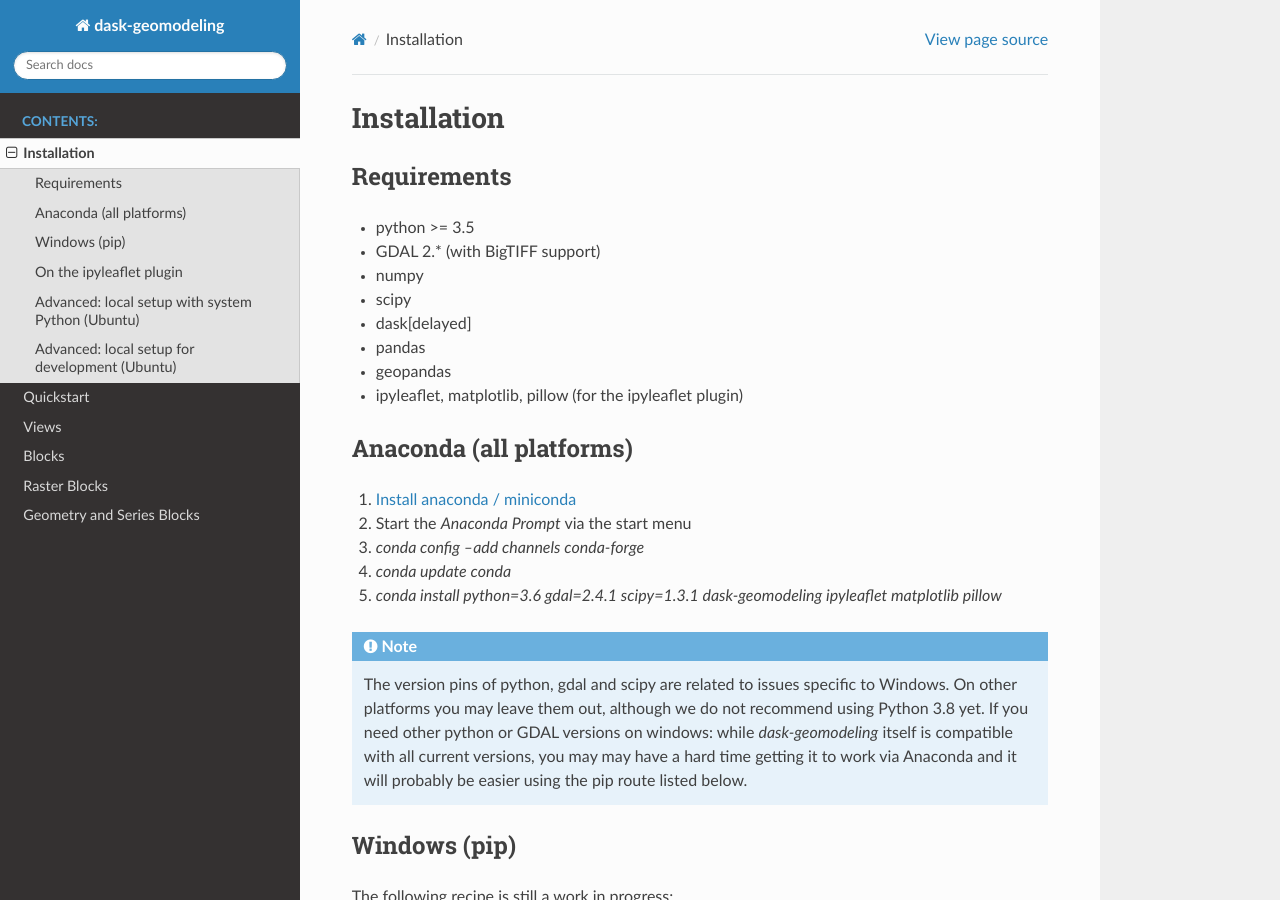
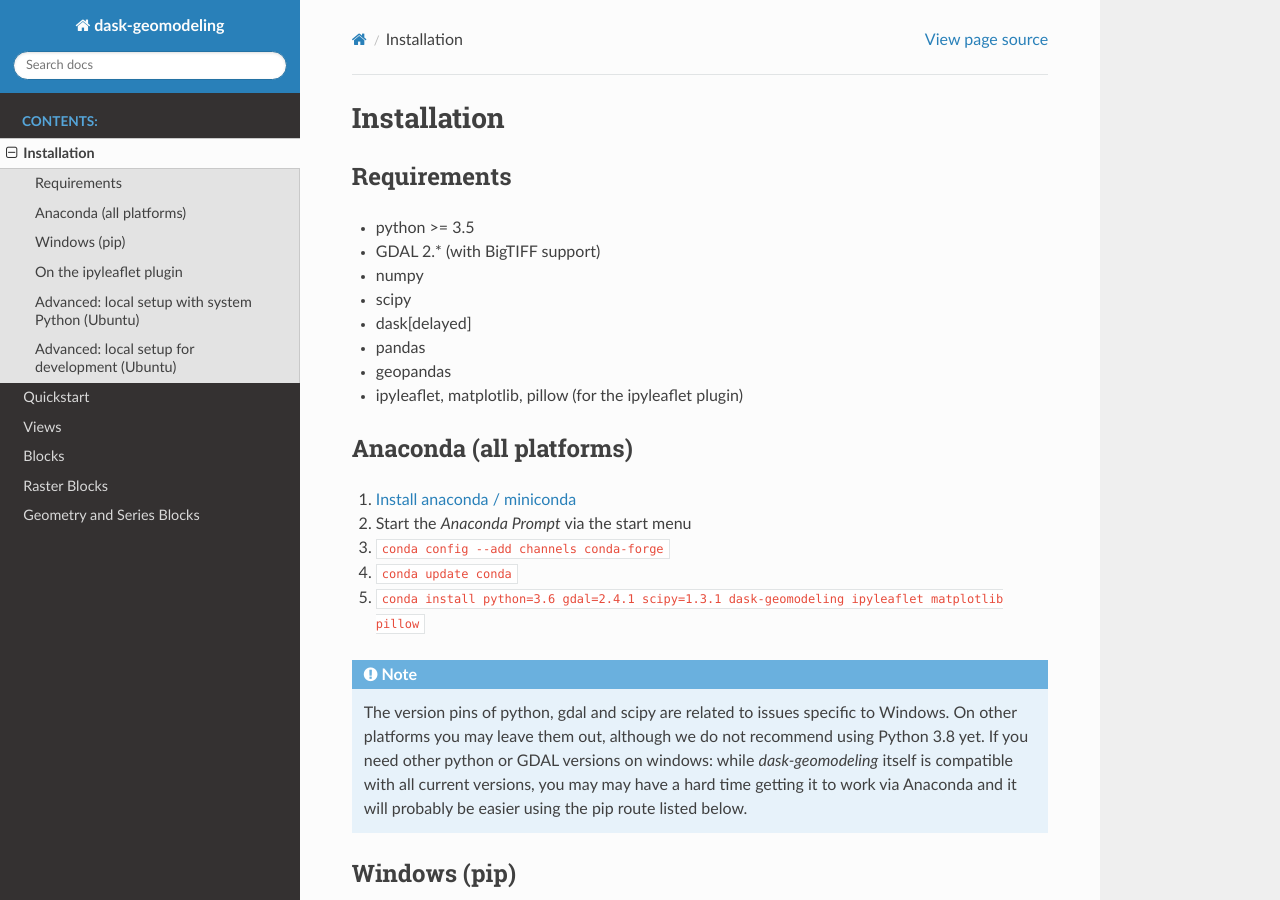
Before and after one commit to nens/dask-geomodeling, a Sphinx documentation site: the page built from docs/installation.rst, in a window 1280 px wide and 900 px high. Built offline with Sphinx 7.4.7 and the Read the Docs theme 2.0.0, drawn with Linux system fonts in a browser that asks for light colours.

Commit message:
DOC: rst syntax fix (#25)

```diff
--- a/docs/installation.rst
+++ b/docs/installation.rst
@@ -18,9 +18,9 @@
 
 1. `Install anaconda / miniconda <https://docs.anaconda.com/anaconda/install/>`_
 2. Start the `Anaconda Prompt` via the start menu
-3. `conda config --add channels conda-forge`
-4. `conda update conda`
-5. `conda install python=3.6 gdal=2.4.1 scipy=1.3.1 dask-geomodeling ipyleaflet matplotlib pillow`
+3. ``conda config --add channels conda-forge``
+4. ``conda update conda``
+5. ``conda install python=3.6 gdal=2.4.1 scipy=1.3.1 dask-geomodeling ipyleaflet matplotlib pillow``
 
 .. note::
 
```
